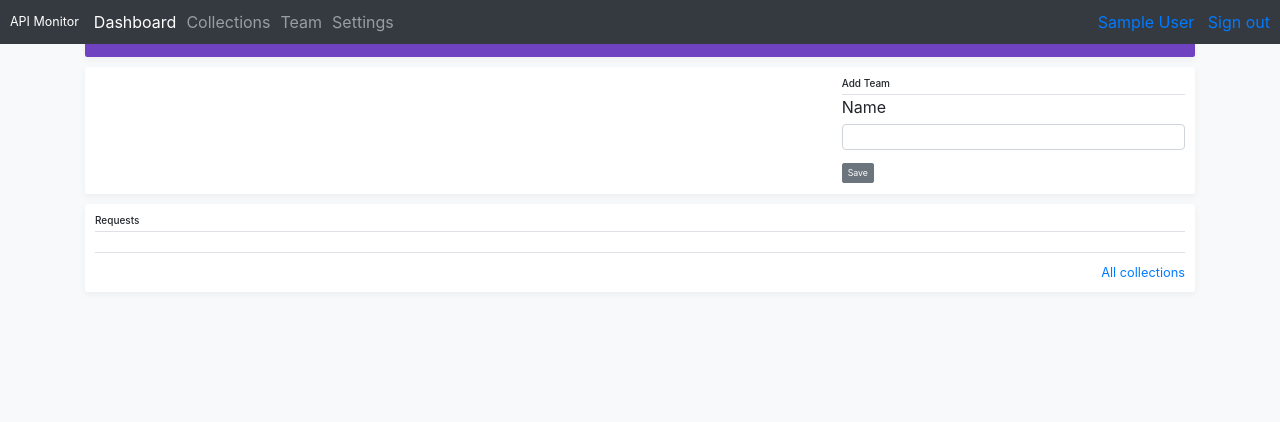
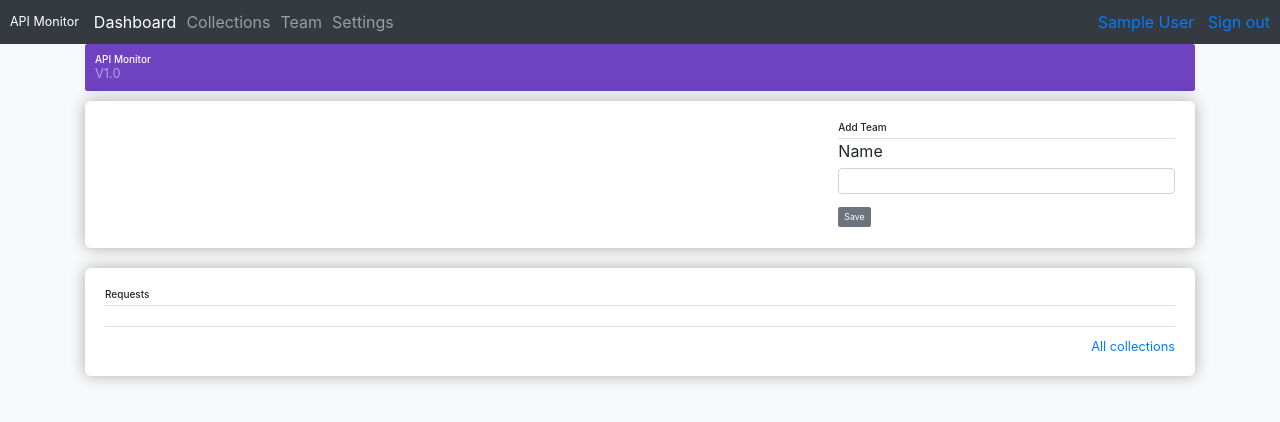
Before and after one commit to Ashaba/API-Monitor, a Flask app: page /team in a window 1280 px wide. Shown: the top 422 px of the page. Run offline with Flask 2, Linux system fonts and the light colour scheme; the visitor is signed in with stand-in values (Sample User, id 1); parts of the project's set-up code (start-up, migrations or seed data) failed here and were passed over; some libraries are stand-ins or nearby versions.

Commit message:
#155514520 Make the UI uniform (#14)
chore(UI): make the UI uniform

- include a purple banner on all the pages
- use a uniform design for all cards
[Delivers #155514520]

- chore(banner): make the banner reusable

- put the code for the banner in a separate file
- import the banner code into the required files
[Delivers #155514520]

```diff
--- a/application/static/css/main.css
+++ b/application/static/css/main.css
@@ -4,6 +4,10 @@
 
 body {
     font-size: 1.6rem;
+}
+
+.container {
+    margin-top: 44px;
 }
 
 /* Login */
@@ -17,10 +21,10 @@ body {
 /* Dashboard */
 
 
-#checks {
+.container-box {
     background: white;
     padding: 2rem;
-    margin: 3rem 0;
+    margin-bottom: 2rem;
     border-radius: 0.6rem;
     box-shadow: 0 0 1.5rem rgba(0,0,0,0.3);
 }
--- /dev/null
+++ b/application/templates/banner.html
@@ -0,0 +1,8 @@
+{% macro banner() %}
+<div class="d-flex align-items-center p-3 my-3 text-white-50 bg-purple rounded box-shadow">
+    <div class="lh-100">
+        <h6 class="mb-0 text-white lh-100">API Monitor</h6>
+        <small>V1.0</small>
+    </div>
+</div>
+{% endmacro %}
--- a/application/templates/dashboard.html
+++ b/application/templates/dashboard.html
@@ -1,10 +1,12 @@
 {% extends "base.html" %}
+{% from 'banner.html' import banner %}
 
 <body>
   {% block body %}
 
   <main role="main" class="container">
-    <div id="checks">
+    {{ banner() }}
+    <div id="checks" class="container-box">
       <div class="header">
         <div class="checksTitle">
           <span class="title">CHECKS</span>
--- a/application/templates/team.html
+++ b/application/templates/team.html
@@ -1,15 +1,11 @@
 {% extends 'base.html' %}
+{% from 'banner.html' import banner %}
 <body>
 {% block body %}
     <main role="main" class="container">
-      <div class="d-flex align-items-center p-3 my-3 text-white-50 bg-purple rounded box-shadow">
-        <div class="lh-100">
-          <h6 class="mb-0 text-white lh-100">API Monitor</h6>
-          <small>V1.0</small>
-        </div>
-      </div>
+      {{ banner() }}
 
-      <div class="my-3 p-3 bg-white rounded box-shadow">
+      <div class="container-box">
           <div class="row">
               <div class="col-sm-8">
 
@@ -27,7 +23,7 @@
           </div>
       </div>
 
-      <div class="my-3 p-3 bg-white rounded box-shadow">
+      <div class="container-box">
         <h6 class="border-bottom border-gray pb-2 mb-0">Requests</h6>
         <div id="requests" class="media text-muted pt-3">
           <div class="media-body pb-3 mb-0 small lh-125 border-bottom border-gray">
```
